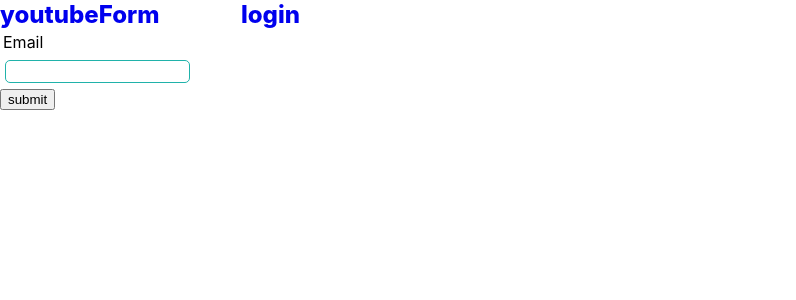
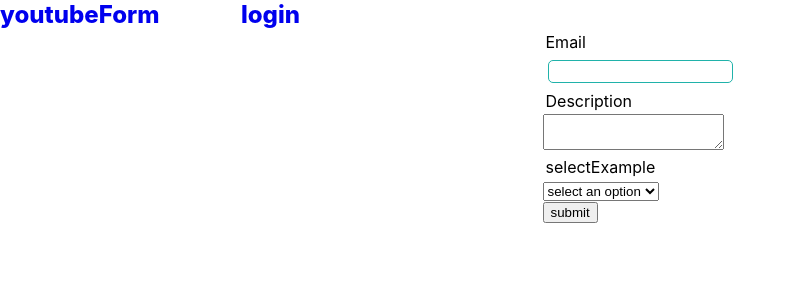
Before and after one commit to tarielTitirashvili/test_formik, a React (Create React App) app in the folder formic_app/: page / in a window 1280 px wide. Shown: the top 300 px of the page, without its empty margins (0-796 px from the left). Built offline with nearby package versions, Linux system fonts and the light colour scheme.

Commit message:
up to 36 lesson. add textarea and select in form controls

```diff
--- a/formic_app/src/components/afterBases/formikControl.js
+++ b/formic_app/src/components/afterBases/controls/formikControl.js
@@ -1,17 +1,18 @@
 import React from "react";
+import TextArea from "./textArea";
 import Input from "./input";
+import Select from "./select";
 
 export default function FormikControl(props) {
   const { control, ...rest } = props;
   switch (control) {
     case "input": return <Input {...rest}/>
-    case "textarea":
-    case "select":
+    case "textarea":return <TextArea {...rest}/>
+    case "select":return <Select {...rest}/>
     case "radio":
     case "checkbox":
     case "date":
     default:
       return null;
   }
-  return <div>FormikControl</div>;
 }
--- /dev/null
+++ b/formic_app/src/components/afterBases/controls/input.js
@@ -0,0 +1,14 @@
+import { ErrorMessage, Field } from "formik";
+import React from "react";
+import ErrorMessageShow from "../../errorMessage";
+
+export default function Input(props) {
+  const { label, name, ...rest } = props;
+  return (
+    <div className="form-control">
+      <label htmlFor={name}>{label}</label>
+      <Field id={name} name={name} {...rest} />
+      <ErrorMessage name={name} component={ErrorMessageShow} />
+    </div>
+  );
+}
--- /dev/null
+++ b/formic_app/src/components/afterBases/controls/select.js
@@ -0,0 +1,21 @@
+import { ErrorMessage, Field } from "formik";
+import React from "react";
+import ErrorMessageShow from "../../errorMessage";
+
+export default function Select(props) {
+  const { label, name, options, ...rest } = props;
+
+  return (
+    <div className="form-control">
+      <label htmlFor={name}>{label}</label>
+      <Field as="select" id={name} name={name} {...rest}>
+        {options.map((option) => (
+          <option key={option.value} value={option.value}>
+            {option.key}
+          </option>
+        ))}
+      </Field>
+      <ErrorMessage name={name} component={ErrorMessageShow} />
+    </div>
+  );
+}
--- a/formic_app/src/components/afterBases/input.js
+++ b/formic_app/src/components/afterBases/controls/textArea.js
@@ -1,13 +1,14 @@
 import { ErrorMessage, Field } from "formik";
 import React from "react";
-import ErrorMessageShow from "../errorMessage";
+import ErrorMessageShow from "../../errorMessage";
 
-export default function Input(props) {
+export default function TextArea(props) {
   const { label, name, ...rest } = props;
+
   return (
     <div className="form-control">
       <label htmlFor={name}>{label}</label>
-      <Field id={name} name={name} {...rest} />
+      <Field as="textarea" id={name} name={name} {...rest} />
       <ErrorMessage name={name} component={ErrorMessageShow} />
     </div>
   );
--- a/formic_app/src/components/afterBases/formContainer.js
+++ b/formic_app/src/components/afterBases/formContainer.js
@@ -1,17 +1,29 @@
 import React from "react";
 import * as Yup from "yup";
 import { Formik, Form } from "formik";
-import FormikControl from "./formikControl";
+import FormikControl from "./controls/formikControl";
 
 export default function FormContainer() {
   const initialValues = {
     email: "",
+    description: "",
+    selectOpt: ''
   };
   const validationSchema = Yup.object({
     email: Yup.string().required("Required!!!"),
+    description: Yup.string().required("Required!!!"),
+    selectOpt: Yup.string().required("Required!!!"),
 });
   const onSubmit = (values) => console.log("Form data", values);
+
+  const dropdownOptions = [
+    {key: "select an option", value: ''},
+    {key: "option 1", value: 'option1'},
+    {key: "option 2", value: 'option2'},
+    {key: "option 3", value: 'option3'},
+  ]
   return (
+    <div className="formContainer">
       <Formik
         initialValues={initialValues}
         validationSchema={validationSchema}
@@ -25,9 +37,21 @@
               label="Email"
               name="email"
             />
+            <FormikControl
+              control="textarea"
+              label="Description"
+              name="description"
+            />
+             <FormikControl
+              control="select"
+              label="selectExample"
+              name="selectOpt"
+              options={dropdownOptions}
+            />
             <button type="submit">submit</button>
           </Form>
         )}
       </Formik>
+    </div>
   );
 }
```
Also changed, not shown: formic_app/src/components/afterBases/textArea.js (deleted, +0 -7 lines). Lines whose indentation alone changed are shown as unchanged.
